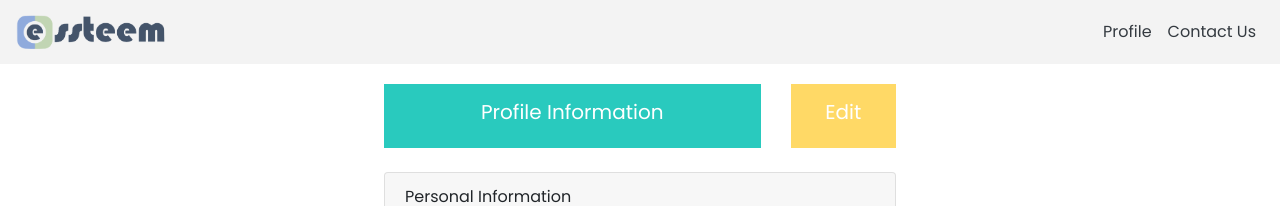
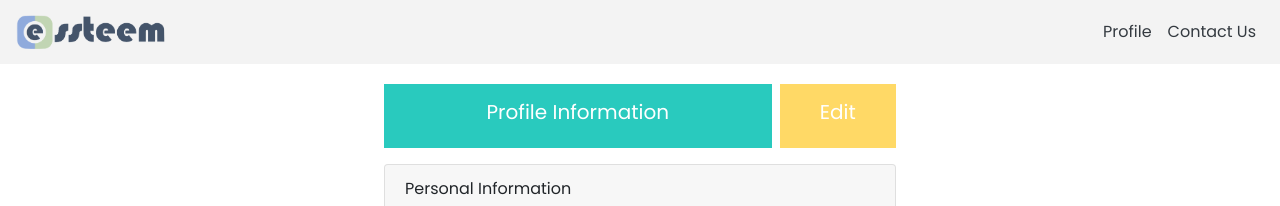
Before and after one commit to esteemcode/equalithon, a React (Create React App) app: page /profile in a window 1280 px wide. Shown: the top 206 px of the page. Built offline with nearby package versions, Linux system fonts and the light colour scheme.

Commit message:
Updated links

```diff
--- a/src/App.js
+++ b/src/App.js
@@ -27,7 +27,7 @@ import YourEqualithons from './components/YourEqualithons';
 import TeamStatus from './components/TeamStatus';
 import ValidateApplicant from './components/ValidateApplicant';
 import YourAcclaim from './components/YourAcclaim'
-import DenyParticipant from './components/DenyParticipant'
+import DenyApplicant from './components/DenyApplicant'
 
 
 function App() {
@@ -60,7 +60,7 @@ function App() {
         <Route path="/TeamStatus" exact component={TeamStatus}/>
         <Route path="/ValidateApplicant" exact component={ValidateApplicant}/>
         <Route path="/YourAcclaim" exact component={YourAcclaim}/>
-        <Route path="/DenyParticipant" exact component={DenyParticipant}/>
+        <Route path="/DenyApplicant" exact component={DenyApplicant}/>
       </Router>
     </div>
   );
--- a/src/components/DenyParticipant.js
+++ b/src/components/DenyApplicant.js
@@ -3,7 +3,7 @@ import Navigation from './landingPage/navigation/Navigation';
 import {Row,Form,Col,Button,Container} from 'react-bootstrap';
 import 'bootstrap/dist/css/bootstrap.min.css';
 
-const DenyParticipant = () => {
+const DenyApplicant = () => {
 
     return (
         <>
@@ -34,4 +34,4 @@ const DenyParticipant = () => {
     )
 }
 
-export default DenyParticipant;
+export default DenyApplicant;
--- a/src/components/ParticipantRegistration.jsx
+++ b/src/components/ParticipantRegistration.jsx
@@ -4,13 +4,14 @@ import Navigation from './landingPage/navigation/Navigation.jsx';
 
 const ParticipantRegistration = () => {
 
+    //this does not post to the correct row or column in the database
     const onSubmitHandler = async (e) => {
         try {
             const response = await fetch(
                 "https://v1.nocodeapi.com/essteem/google_sheets/IgoNtzYsdlMmRjbd?tabId=profile",
             {
-                method: "post",
-                body: JSON.stringify({"row_id":2,"column_id":7, "preasonforjoining":`${e}`}),
+                method: "put",
+                body: JSON.stringify({"row_id":22, "preasonforjoining":`${e}`}),
                 headers: {
                     "Content-Type": "application/json"
                 }
@@ -39,9 +40,9 @@ const ParticipantRegistration = () => {
                     </Row>
                     <Row className="w-100 m-0">
                         <ListGroup as="ul" className="w-100 m-0">
-                            <ListGroup.Item as="li" className="col-12 m-0 nav-list-item-w-hover-yellow mb-1 mt-1 border-top" onClick={() => onSubmitHandler("I want to participate in an Equalithon")}>
-                                <Link to="/Participant-Registration" className="a-inherit">
-                                    I want to participate in an Equalithon
+                            <ListGroup.Item as="li" className="col-12 m-0 nav-list-item-w-hover-yellow mb-1 mt-1 border-top" onClick={() => onSubmitHandler("Hack in Equalithon")}>
+                                <Link to="/home" className="a-inherit">
+                                    Hack in Equalithons
                                 </Link>
                                 </ListGroup.Item>
                                 <ListGroup.Item as="li" className="col-12 m-0 nav-list-item-w-hover-yellow mb-1 mt-1 border-top" onClick={() => onSubmitHandler("Boost my career")}>
--- a/src/components/Profile.js
+++ b/src/components/Profile.js
@@ -32,14 +32,14 @@ const onChangeHandler = e => {
     <>
       <Navigation />
       <div className="registrationForm mb-4">
-      <Row className="text-center" >
-        <Col sm={9}>
-        <div className="cyan form-header text-center text-white p-3 mb-2">
+      <Row>
+        <Col sm={9} className="pr-1">
+        <div className="cyan text-center text-white p-3">
           <h5>Profile Information</h5>
         </div>
         </Col>
-        <Col sm={3}>
-        <div className="yellow form-header text-white text-center p-3 mb-2">
+        <Col sm={3} className="pl-1">
+        <div className="yellow text-white text-center p-3">
           <h5>Edit</h5>
         </div>
         </Col>
--- a/src/components/ValidateApplicant.jsx
+++ b/src/components/ValidateApplicant.jsx
@@ -48,7 +48,7 @@ const ValidateApplicant = () => {
 
                 <Row className="text-center mb-2">
                     <Col lg={{ span: 6}}>
-                        <Button href="/DenyParticipant" size="md" variant="light" className="medium-gray text-white team-select-button">Deny</Button>
+                        <Button href="/DenyApplicant" size="md" variant="light" className="medium-gray text-white team-select-button">Deny</Button>
                     </Col>
                     <Col lg={{ span: 6}}>
                         <Button href="/equalithon-selection" size="md" variant="warning" className="yellow text-white team-select-button">Validate Applicant</Button>
@@ -74,7 +74,7 @@ const ValidateApplicant = () => {
 
                 <Row className="text-center mb-2">
                     <Col lg={{ span: 6}}>
-                        <Button href="/DenyParticipant" size="md" variant="light" className="medium-gray text-white team-select-button">Deny</Button>
+                        <Button href="/DenyApplicant" size="md" variant="light" className="medium-gray text-white team-select-button">Deny</Button>
                     </Col>
                     <Col lg={{ span: 6}}>
                         <Button href="/equalithon-selection" size="md" variant="warning" className="yellow text-white team-select-button">Validate Applicant</Button>
@@ -104,7 +104,7 @@ const ValidateApplicant = () => {
 
                 <Row className="text-center mb-2">
                     <Col lg={{ span: 6}}>
-                        <Button href="/DenyParticipant" size="md" variant="light" className="medium-gray text-white team-select-button">Deny</Button>
+                        <Button href="/DenyApplicant" size="md" variant="light" className="medium-gray text-white team-select-button">Deny</Button>
                     </Col>
                     <Col lg={{ span: 6}}>
                         <Button href="/equalithon-selection" size="md" variant="warning" className="yellow text-white team-select-button">Validate Applicant</Button>
```
